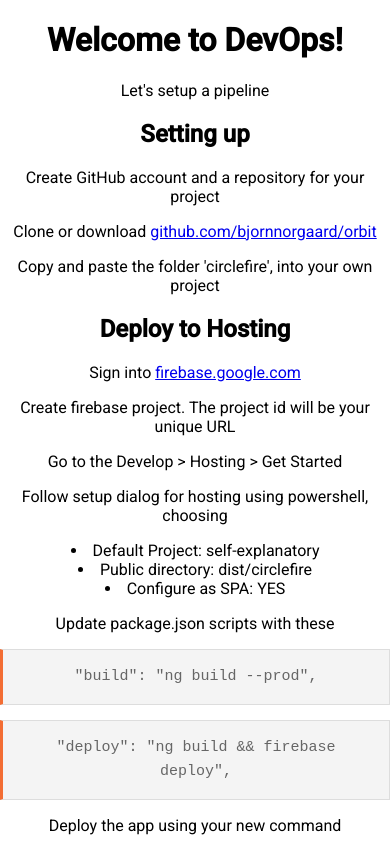
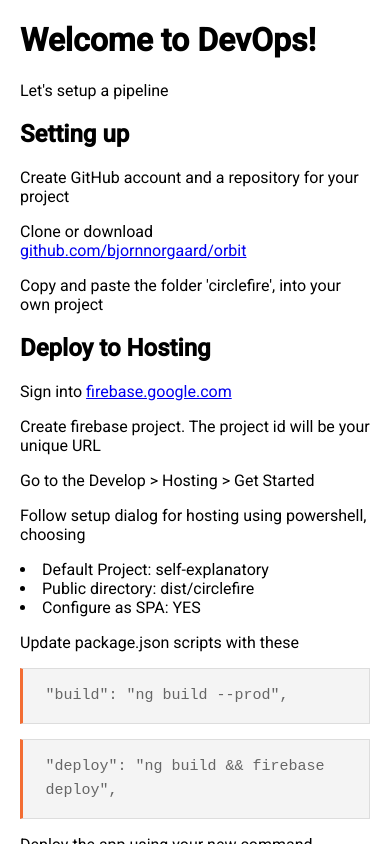
Before and after one commit to TokkeDev/orbit, an Angular app in the folder circlefire/: page / in a window 390 px wide. Shown: the top 844 px of the page. Built offline with nearby package versions, Linux system fonts and the light colour scheme.

Commit message:
Site now responsive

```diff
--- a/circlefire/src/app/app.component.scss
+++ b/circlefire/src/app/app.component.scss
@@ -1,7 +1,3 @@
-:host {
-  text-align: center;
-}
-
 .code {
   background: #f4f4f4;
   border: 1px solid #ddd;
--- a/circlefire/src/styles.scss
+++ b/circlefire/src/styles.scss
@@ -3,6 +3,27 @@
 html,
 body {
   height: 100%;
+  padding: 0 20%;
+
+  @media screen and (max-width: 1250px) {
+    padding: 0 15%;
+  }
+
+  @media screen and (max-width: 950px) {
+    padding: 0 10%;
+  }
+
+  @media screen and (max-width: 700px) {
+    padding: 0 5%;
+  }
+
+  @media screen and (max-width: 550px) {
+    padding: 0 1em;
+  }
+
+  @media screen and (max-width: 500px) {
+    padding: 0 10px;
+  }
 }
 body {
   margin: 0;
```
